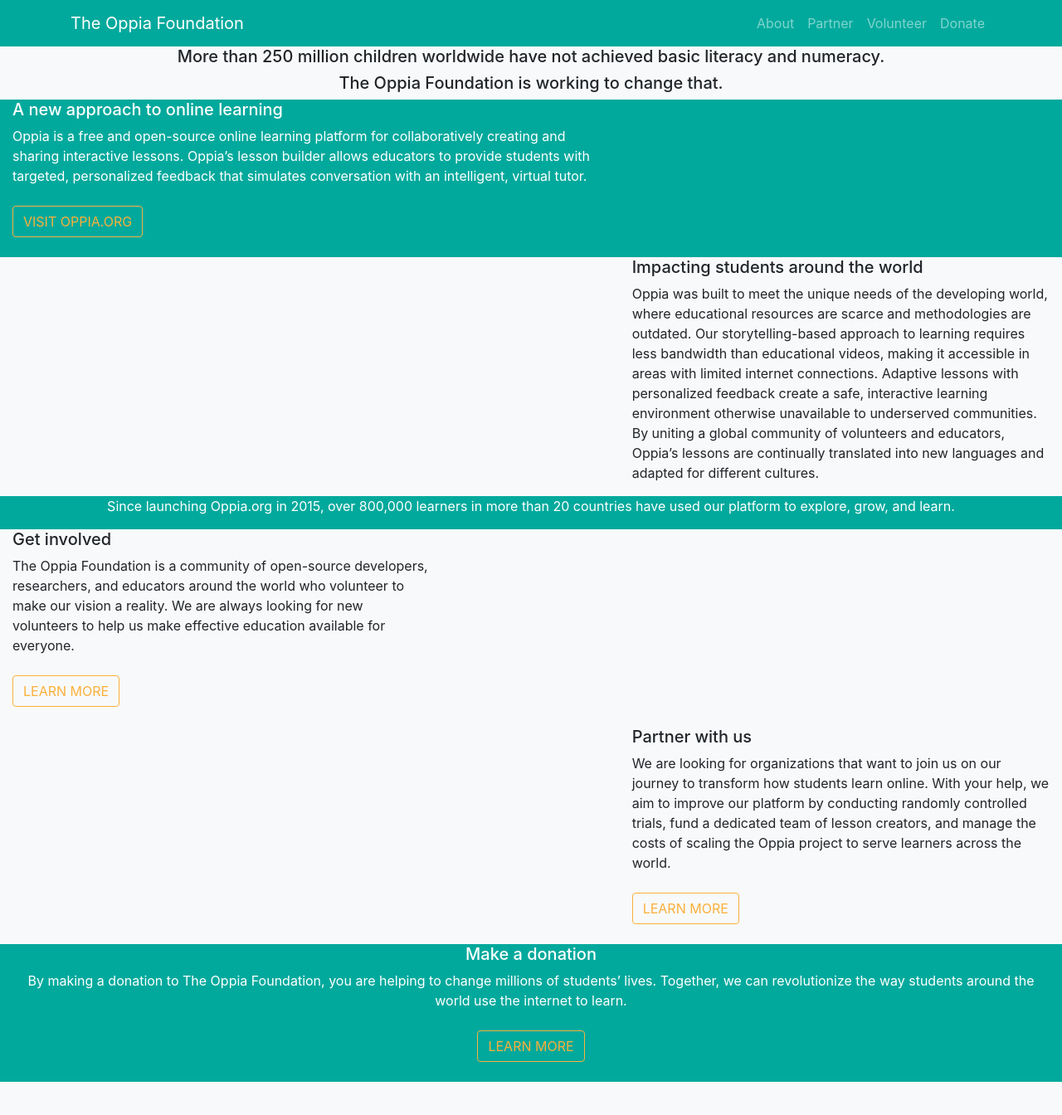
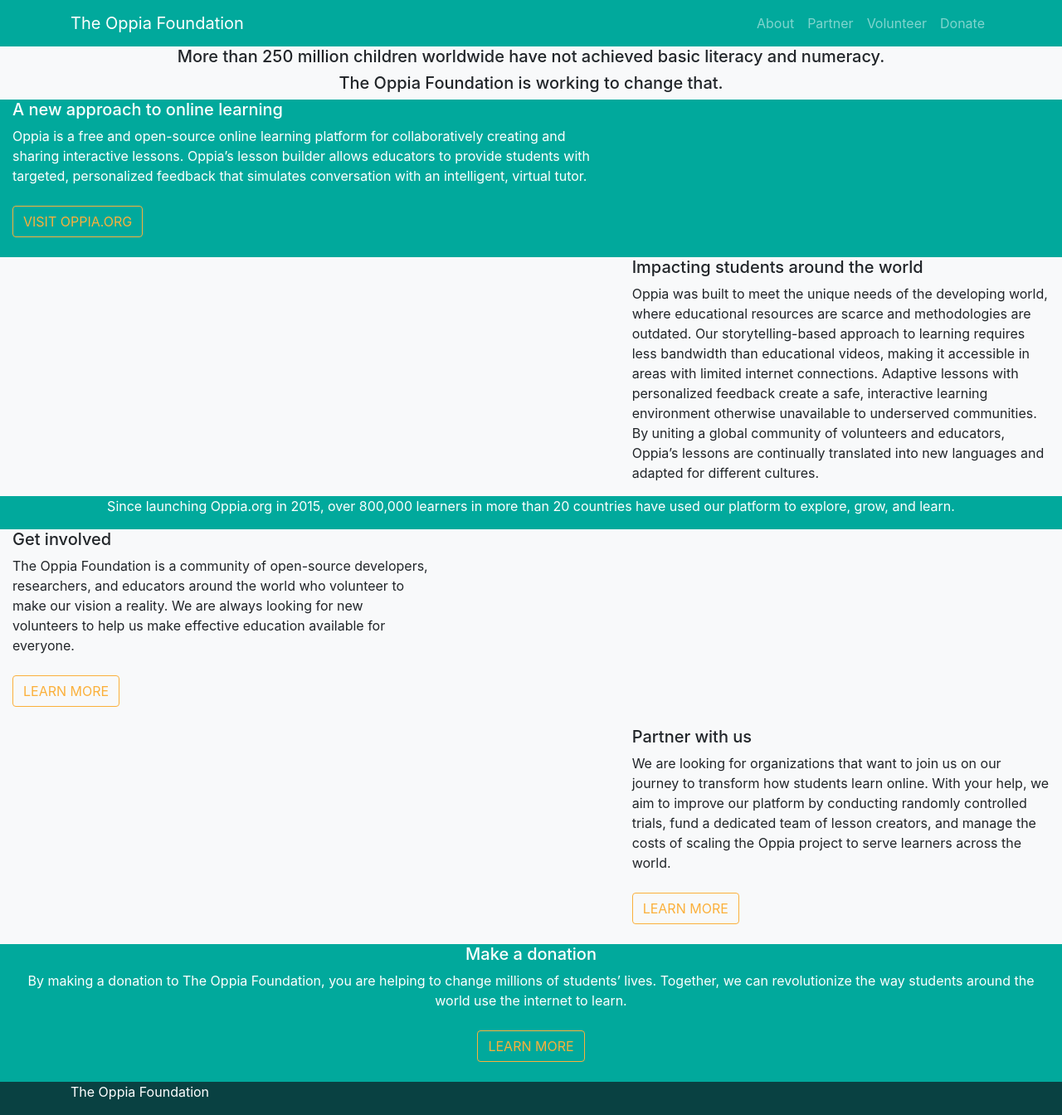
Before and after one commit to oppia/foundation-website, a Jekyll site: the page built from index.html, in a window 1280 px wide and 1344 px high. Shown: the whole window at 83% size. Built offline with Jekyll 4.4.1, drawn with Linux system fonts in a browser that asks for light colours; nearby versions of some CDN libraries; some web fonts are replaced.

Commit message:
updated footer

```diff
--- a/_includes/footer.html
+++ b/_includes/footer.html
@@ -1,6 +1,19 @@
-<footer>
+<footer class = "bg-secondary">
     <div class="container">
         <div class="row">
+          <div class = "col-md-4">
+<p class="text-white">The Oppia Foundation </p>
+          </div>
+          <div class = "col-md-4">
+          </div>
+          <div class = "col-md-4 ">
+          <!--<div class="oppia-footer-social-icons">
+             <div class="oppia-googleplus-follow"> <a href="https://plus.google.com/109898456505810251700/about" target="_blank"> <i class="oppia-follow-icons fa fa-google-plus fa-inverse"></i>
+             <span class="oppia-icon-accessibility-label">Google Plus</span> </a> </div>
+             <div class="oppia-youtube-follow"> <a href="https://www.youtube.com/channel/UC5c1G7BNDCfv1rczcBp9FPw" target="_blank"> <i class="oppia-follow-icons fa fa-youtube-play fa-inverse"></i> <span class="oppia-icon-accessibility-label">Youtube</span> </a> </div>
+             <div class="oppia-facebook-follow"> <a href="https://www.facebook.com/oppiaorg" target="_blank"> <i class="oppia-follow-icons fa fa-facebook fa-inverse"></i> <span class="oppia-icon-accessibility-label">Facebook</span> </a> </div>
+             <div class="oppia-twitter-follow"> <a href="https://twitter.com/oppiaorg" target="_blank"> <i class="oppia-follow-icons fa fa-twitter fa-inverse"></i> <span class="oppia-icon-accessibility-label">Twitter</span> </a> </div </div>--> </div>
+          </div>
         </div>
       </div>
 </footer>
--- a/_includes/head.html
+++ b/_includes/head.html
@@ -1,21 +1,20 @@
 <head>
-
+  {% if jekyll.environment == 'production' %}
+   <!-- Global site tag (gtag.js) - Google Analytics -->
+   <script async src="https://www.googletagmanager.com/gtag/js?id=UA-46829952-2"></script>
+   <script>
+     // Google Analytics
+     window.dataLayer = window.dataLayer || [];
+     function gtag(){dataLayer.push(arguments);}
+     gtag('js', new Date());
+     gtag('config', 'UA-46829952-2');
+   </script>
+   {% endif %}
   <meta charset="utf-8">
   <meta name="viewport" content="width=device-width, initial-scale=1, shrink-to-fit=no">
-
-  <title>
-    {% if page.title %}{{ page.title | escape }} - {{ site.title | escape }}
-    {% else %}{{ site.title | escape }}{% endif %}
-  </title>
-
-<meta name="description" content="{{ page.excerpt | default: site.description | strip_html | normalize_whitespace | truncate: 160 | escape }}">
-
-<link href="https://fonts.googleapis.com/css?family=Capriola|Roboto:400,400i,500,500i,700,700i" rel="stylesheet">
-
-<link rel="stylesheet" href="https://use.fontawesome.com/releases/v5.1.0/css/all.css">
-
-<link rel="stylesheet" href="{{"/css/main.css" | relative_url }}">
-
-{% include analytics.html %}
-
+  <title>{% if page.title %}{{ page.title | escape }}{% else %}{{ site.title | escape }}{% endif %}</title>
+  <meta name="description" content="{{ page.excerpt | default: site.description | strip_html | normalize_whitespace | truncate: 160 | escape }}">
+  <link rel="stylesheet" href="{{"/css/main.css" | relative_url }}">
+  <link rel="stylesheet" href="https://use.fontawesome.com/releases/v5.1.0/css/all.css" integrity="sha384-lKuwvrZot6UHsBSfcMvOkWwlCMgc0TaWr+30HWe3a4ltaBwTZhyTEggF5tJv8tbt" crossorigin="anonymous">
+  <link rel="canonical" href="{{ page.url | replace:'index.html','' | absolute_url }}">
 </head>
--- a/_layouts/default.html
+++ b/_layouts/default.html
@@ -6,10 +6,8 @@
 <body class="bg-light">
 
 {% include nav.html %}
-<main class="page-content" aria-label="Content">
-  <div class="wrapper">
+<main role ="main">
 {{ content }}
-</div>
     </main>
 {% include footer.html %}
 
--- a/css/custom/_variables.scss
+++ b/css/custom/_variables.scss
@@ -1,4 +1,5 @@
 $primary: #01a99c; // burgundy
+$secondary: #094142; // burgundy
 
 $white:    #fff !default;
 $gray-100: #f8f9fa !default;
@@ -22,3 +23,8 @@
 $green:   #094142 !default;
 $teal:    #01a99c !default;
 $cyan:    #17a2b8 !default;
+
+@import url('https://fonts.googleapis.com/css?family=Capriola|Roboto:300,400,400i,700|Material+Icons');
+
+$base-font-family:  'Roboto', 'Helvetica Neue', Helvetica, Arial, sans-serif !default;
+$brand-font-family: 'Capriola', 'Roboto', 'Helvetica Neue', Helvetica, Arial, sans-serif !default;
--- a/css/main.scss
+++ b/css/main.scss
@@ -2,3 +2,23 @@
 ---
 
 @import 'bootstrap/bootstrap';
+
+.oppia-footer-social a:hover, .oppia-footer-social a:focus { text-decoration: none; }
+
+ .oppia-footer-social a:focus > img { outline: 1px dotted #FFF; outline: auto 5px -webkit-focus-ring-color; }
+
+ .oppia-footer-social a > img { width: 30px; }
+
+ .oppia-footer-social .oppia-footer-social-icons { display: -webkit-inline-box; font-size: 24px; position: relative; top: -10px; }
+
+ .oppia-footer-social .oppia-footer-social-icons .oppia-googleplus-follow { margin-right: 6px; padding: 5px 7px; }
+
+ .oppia-footer-social .oppia-footer-social-icons .oppia-youtube-follow { margin-right: 6px; padding: 5px 9px; }
+
+ .oppia-footer-social .oppia-footer-social-icons .oppia-facebook-follow {  margin-right: 6px; padding: 5px 10px; }
+
+ .oppia-footer-social .oppia-footer-social-icons .oppia-twitter-follow {margin-right: 6px; padding: 5px 6px; }
+
+ .oppia-footer-social .oppia-facebook-follow i.oppia-follow-icons.fa.fa-facebook { bottom: -7px; position: relative; right: -5px; }
+
+ .oppia-footer-social .oppia-youtube-follow i.oppia-follow-icons.fa.fa-youtube-play { font-size: 18px; left: -0.35px; position: relative; }
```
Also changed, not shown: _includes/analytics.html (deleted).
